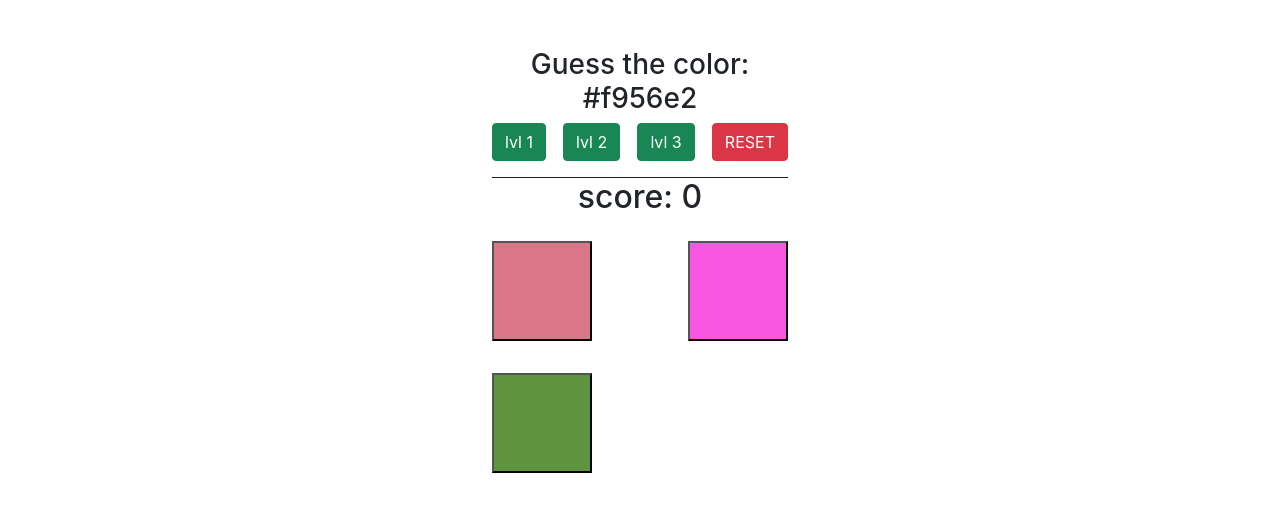
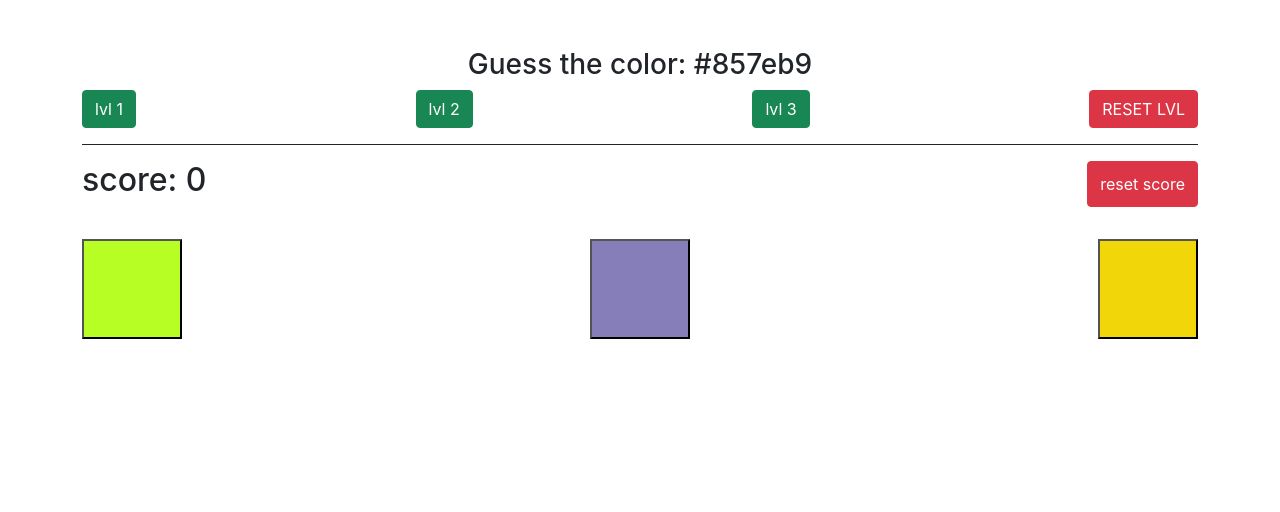
Before and after one commit to CupeX/react-color-game, a React (Create React App) app: page / in a window 1280 px wide. Shown: the top 512 px of the page. Built offline with nearby package versions, Linux system fonts and the light colour scheme.

Commit message:
new update

```diff
--- a/src/components/colorBoxes.js
+++ b/src/components/colorBoxes.js
@@ -1,8 +1,9 @@
 import { nanoid } from 'nanoid';
 import { useEffect, useState } from 'react';
+import ButtonComponent from './ButtonComponent';
 
 const ColorBoxes = props => {
-  const reset = props.reset;
+  const resetLvl = props.resetLvl;
   const background = props.background;
   const boxes = props.boxes;
   const [newList, setNewList] = useState([]);
@@ -15,26 +16,34 @@ const ColorBoxes = props => {
   }, [background]);
 
   const colorChecker = x => {
-    const index = background.indexOf(x);
     if (x === trueColor) {
-      alert(`Good job! You get it after ${counter} attempts`);
+      alert(
+        `Good job! You get it after ${counter} attempts, and recive ${
+          boxes - counter + 1
+        } points!`
+      );
       setCounter(1);
       setScore(score + boxes - counter + 1);
-      reset();
+      resetLvl();
     } else {
-      if (index > -1) {
-        background.splice(index, 1);
-        const updateList = [...background];
-        setNewList(updateList);
-      }
+      const updatedList = newList.filter(item => x !== item);
+      setNewList(updatedList);
       setCounter(counter + 1);
-      console.log(counter);
     }
+  };
+
+  const resetScore = () => {
+    setScore(0);
   };
 
   return (
     <div>
-      <h2>score: {score}</h2>
+      <div className="d-flex justify-content-between my-3">
+        <h2>score: {score}</h2>
+        <ButtonComponent onClick={resetScore} color="danger">
+          reset score
+        </ButtonComponent>
+      </div>
       <div className="d-flex flex-wrap justify-content-between">
         {newList.map(x => (
           <div key={nanoid()}>
--- a/src/components/mainVisual.js
+++ b/src/components/mainVisual.js
@@ -22,11 +22,8 @@ const MainVisual = () => {
   }, [counter]);
 
   const getNewColors = () => {
-    const newColors = [];
-    for (let i = 0; i < counter; i++) {
-      const color = hexGen(6);
-      newColors.push(color);
-    }
+    const newColors = Array.from(Array(counter).keys()).map(() => hexGen(6));
+
     const randomer = newColors[Math.floor(Math.random() * newColors.length)];
     setTrueColor(randomer);
     setColors(newColors);
@@ -41,7 +38,7 @@ const MainVisual = () => {
   };
 
   return (
-    <div className="container w-25 d-flex flex-column mt-5">
+    <div className="container d-flex flex-column mt-5 ">
       <h3>Guess the color: {trueColor}</h3>
       <div className="d-flex justify-content-between border-bottom border-dark pb-3">
         <ButtonComponent onClick={() => lvlHandler(3)} color="success">
@@ -55,11 +52,11 @@ const MainVisual = () => {
         </ButtonComponent>
 
         <ButtonComponent onClick={() => resetHandler()} color="danger">
-          RESET
+          RESET LVL
         </ButtonComponent>
       </div>
       <ColorBoxes
-        reset={() => resetHandler()}
+        resetLvl={() => resetHandler()}
         boxes={counter}
         background={colors}
         trueColor={trueColor}
```
